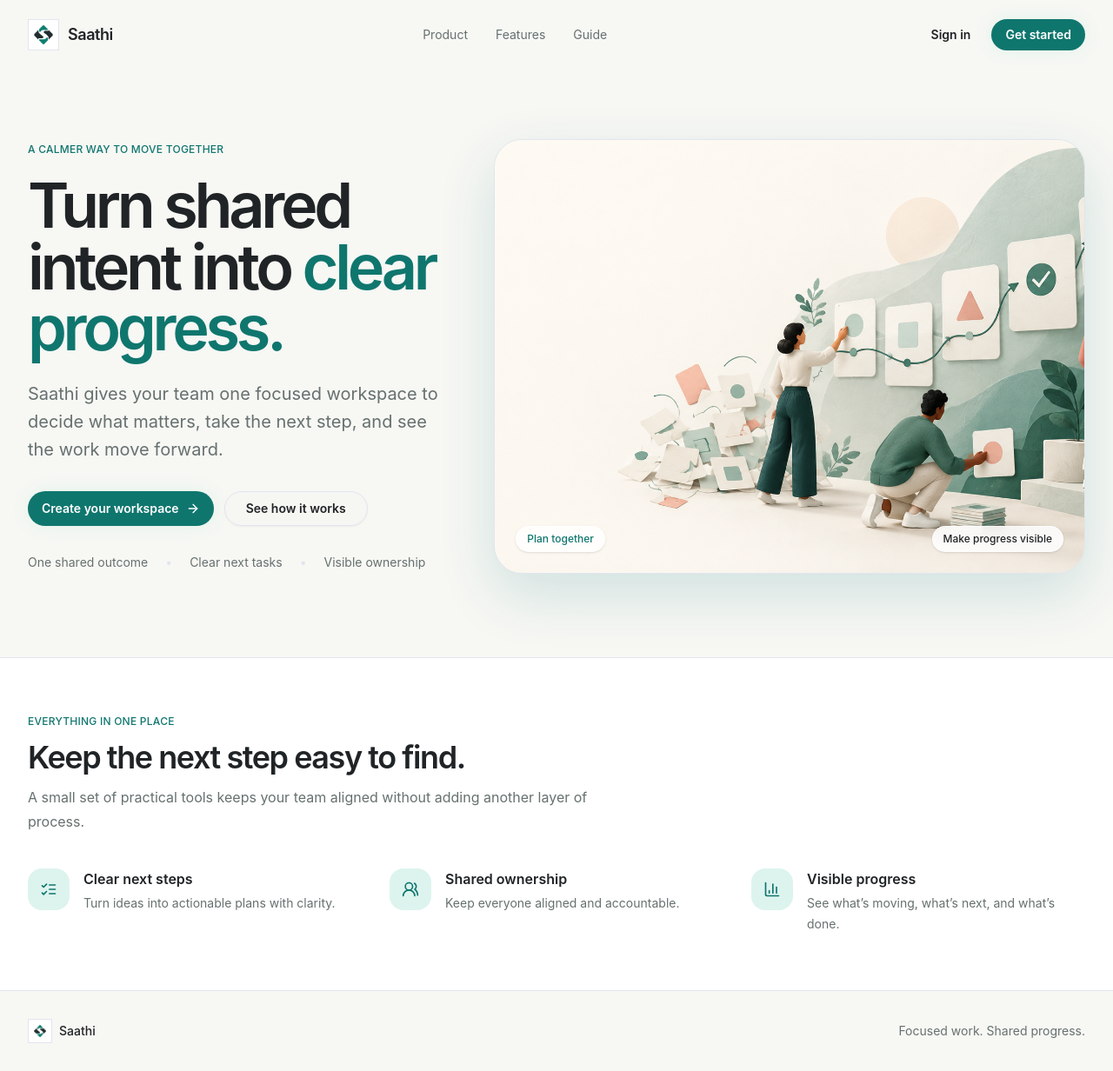
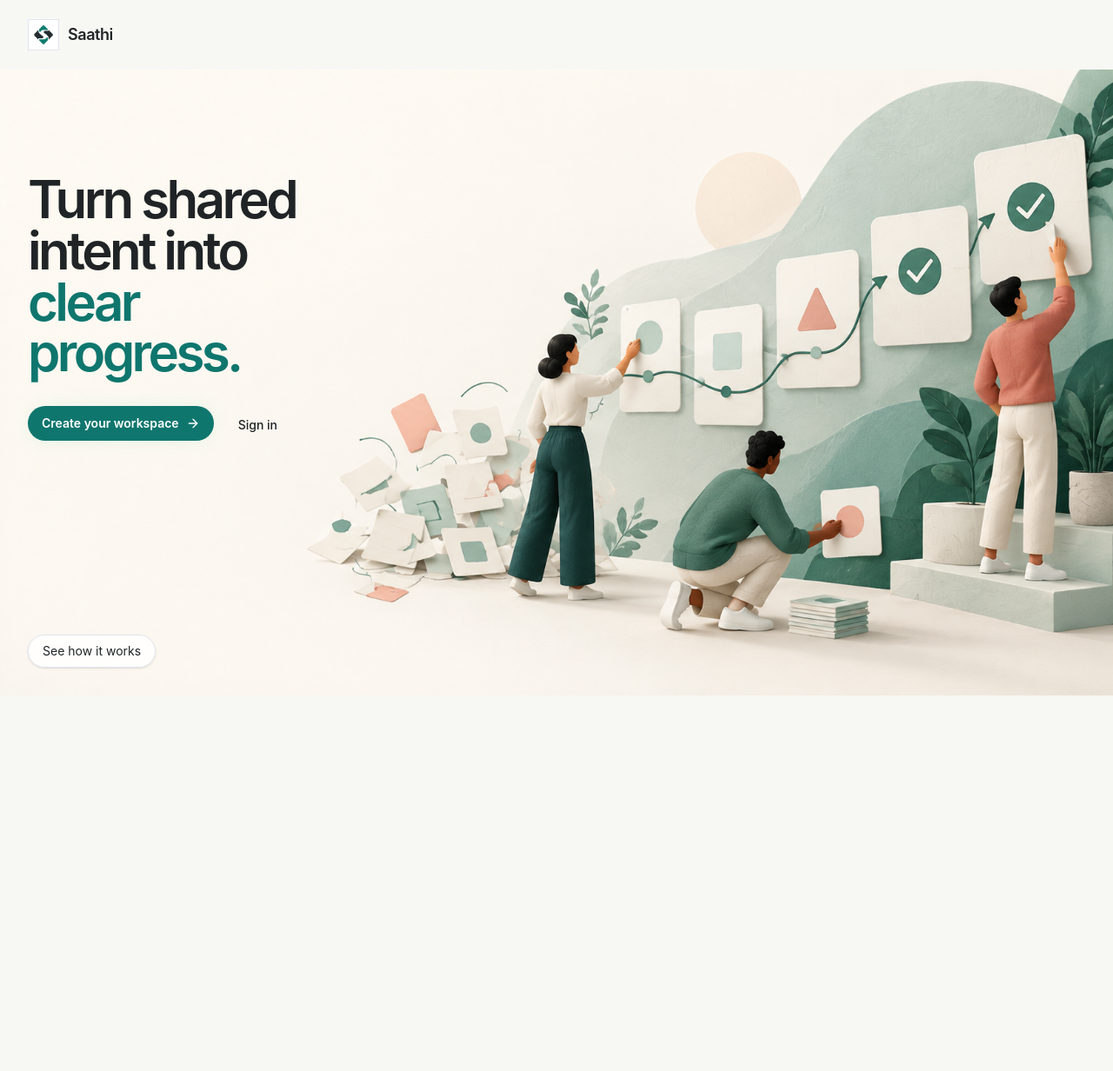
Before and after one commit to Falcon-J/saathi, a Next.js app: page /landing in a window 1280 px wide. Shown: the whole page at 87% size. After the commit the page ends 800 px from the top, so only its background shows below. Built offline with nearby package versions, Linux system fonts and the light colour scheme; no server answers.

Commit message:
refine landing page to focused hero

```diff
--- a/app/landing/page.tsx
+++ b/app/landing/page.tsx
@@ -1,6 +1,6 @@
 import Link from "next/link"
 import Image from "next/image"
-import { ArrowRight, BarChart3, ListChecks, UsersRound } from "lucide-react"
+import { ArrowRight } from "lucide-react"
 import { Button } from "@/components/ui/button"
 import { SaathiLogo } from "@/components/saathi-logo"
 
@@ -8,86 +8,43 @@ export default function LandingPage() {
   return (
     <main className="saathi-shell min-h-screen overflow-hidden">
       <header>
-        <div className="mx-auto flex h-20 max-w-7xl items-center justify-between gap-6 px-4 sm:px-6 lg:px-8">
+        <div className="mx-auto flex h-20 max-w-7xl items-center px-4 sm:px-6 lg:px-8">
           <Link href="/" className="flex items-center gap-2.5" aria-label="Saathi home">
             <SaathiLogo className="size-9" priority />
             <span className="text-lg font-semibold tracking-tight">Saathi</span>
           </Link>
 
-          <div className="hidden items-center gap-8 text-sm text-muted-foreground md:flex">
-            <Link href="#product" className="transition-colors hover:text-foreground">Product</Link>
-            <Link href="#features" className="transition-colors hover:text-foreground">Features</Link>
-            <Link href="/guide" className="transition-colors hover:text-foreground">Guide</Link>
-          </div>
-          <div className="flex items-center gap-2">
-            <Button asChild variant="ghost" className="text-foreground"><Link href="/login">Sign in</Link></Button>
-            <Button asChild className="rounded-full"><Link href="/register">Get started <span className="sr-only">Create an account</span></Link></Button>
-          </div>
         </div>
       </header>
 
-      <section id="product" className="mx-auto grid max-w-7xl gap-10 px-4 pb-16 pt-10 sm:px-6 sm:pb-24 sm:pt-16 lg:grid-cols-[minmax(0,0.82fr)_minmax(0,1.18fr)] lg:items-center lg:gap-16 lg:px-8 lg:pt-20">
-        <div className="relative z-10 max-w-xl">
-          <p className="saathi-label text-primary">A calmer way to move together</p>
-          <h1 className="mt-5 text-5xl font-semibold leading-[0.98] tracking-[-0.06em] text-foreground sm:text-6xl lg:text-7xl">
+      <section id="product" className="relative isolate min-h-[calc(100svh-5rem)] overflow-hidden">
+        <Image
+          src="/saathi-landing-hero.png"
+          alt="A team turning shared intent into clear next steps"
+          fill
+          priority
+          sizes="100vw"
+          className="object-cover object-center"
+        />
+        <div className="absolute inset-0 -z-10 bg-gradient-to-r from-[#f7f7f4] via-[#f7f7f4]/85 to-transparent lg:w-[64%]" />
+        <div className="relative mx-auto flex min-h-[calc(100svh-5rem)] max-w-7xl items-start px-4 pb-24 pt-[clamp(3rem,15vh,8rem)] sm:px-6 lg:px-8">
+        <div className="max-w-[27rem]">
+            <h1 className="max-w-[22rem] text-5xl font-semibold leading-[0.98] tracking-[-0.06em] text-foreground sm:text-6xl lg:text-6xl">
               Turn shared intent into <span className="text-primary">clear progress.</span>
             </h1>
-          <p className="mt-6 max-w-lg text-lg leading-8 text-muted-foreground sm:text-xl">
-            Saathi gives your team one focused workspace to decide what matters, take the next step, and see the work move forward.
-          </p>
             <div className="mt-8 flex flex-col gap-3 sm:flex-row">
               <Button asChild size="lg" className="rounded-full">
                 <Link href="/register">Create your workspace <ArrowRight className="size-4" /></Link>
               </Button>
-            <Button asChild size="lg" variant="outline" className="rounded-full">
-              <Link href="/guide">See how it works</Link>
-            </Button>
-          </div>
-          <div className="mt-8 flex flex-wrap gap-x-5 gap-y-2 text-sm text-muted-foreground">
-            <span>One shared outcome</span><span className="text-border">•</span><span>Clear next tasks</span><span className="text-border">•</span><span>Visible ownership</span>
+              <Link href="/login" className="inline-flex min-h-11 items-center px-4 text-sm font-medium text-foreground">Sign in</Link>
             </div>
         </div>
-
-        <section className="relative min-h-[400px] overflow-hidden rounded-[2rem] border border-border bg-[#edf5f1] shadow-[var(--saathi-shadow-float)] sm:min-h-[500px]" aria-label="A team turning shared intent into clear next steps">
-          <Image src="/saathi-landing-hero.png" alt="A team turning shared intent into clear next steps" fill priority sizes="(min-width: 1024px) 58vw, 100vw" className="object-cover object-center" />
-          <div className="absolute inset-x-4 bottom-4 flex items-end justify-between gap-3 sm:inset-x-6 sm:bottom-6">
-            <span className="rounded-full border border-white/70 bg-white/85 px-3 py-1.5 text-xs font-medium text-primary shadow-sm backdrop-blur">Plan together</span>
-            <span className="rounded-full border border-white/70 bg-white/85 px-3 py-1.5 text-xs font-medium text-foreground shadow-sm backdrop-blur">Make progress visible</span>
         </div>
-        </section>
+        <Link href="/guide" className="absolute bottom-5 left-4 rounded-full border border-border bg-white/85 px-4 py-2 text-sm text-foreground shadow-sm backdrop-blur transition-colors hover:bg-white sm:bottom-8 sm:left-6 lg:left-8">
+          See how it works
+        </Link>
       </section>
 
-      <section id="features" className="border-y border-border bg-card">
-        <div className="mx-auto max-w-7xl px-4 py-12 sm:px-6 sm:py-16 lg:px-8">
-          <div className="max-w-2xl">
-            <p className="saathi-label text-primary">Everything in one place</p>
-            <h2 className="mt-3 text-3xl font-semibold tracking-[-0.04em] sm:text-4xl">Keep the next step easy to find.</h2>
-            <p className="mt-3 text-base leading-7 text-muted-foreground">A small set of practical tools keeps your team aligned without adding another layer of process.</p>
-          </div>
-          <div className="mt-10 grid gap-8 md:grid-cols-3">
-          {[
-            { icon: ListChecks, title: "Clear next steps", copy: "Turn ideas into actionable plans with clarity." },
-            { icon: UsersRound, title: "Shared ownership", copy: "Keep everyone aligned and accountable." },
-            { icon: BarChart3, title: "Visible progress", copy: "See what’s moving, what’s next, and what’s done." },
-          ].map(({ icon: Icon, title, copy }) => (
-            <article key={title} className="flex gap-4">
-              <span className="grid size-12 shrink-0 place-items-center rounded-2xl bg-accent text-primary">
-                <Icon className="size-5" />
-              </span>
-              <div>
-                <h2 className="font-semibold">{title}</h2>
-                <p className="mt-1 text-sm leading-6 text-muted-foreground">{copy}</p>
-              </div>
-            </article>
-          ))}
-          </div>
-        </div>
-      </section>
-
-      <footer className="mx-auto flex max-w-7xl flex-col gap-4 px-4 py-8 text-sm text-muted-foreground sm:flex-row sm:items-center sm:justify-between sm:px-6 lg:px-8">
-        <div className="flex items-center gap-2"><SaathiLogo className="size-7" /><span className="font-medium text-foreground">Saathi</span></div>
-        <p>Focused work. Shared progress.</p>
-      </footer>
     </main>
   )
 }
```
Also changed, not shown: 1 other file (tests, documents, lock files or other folders). Lines whose indentation alone changed are shown as unchanged.
